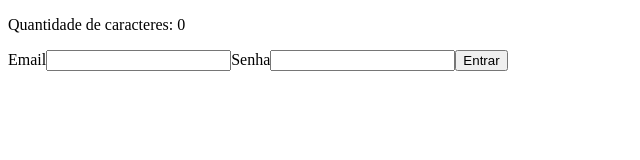
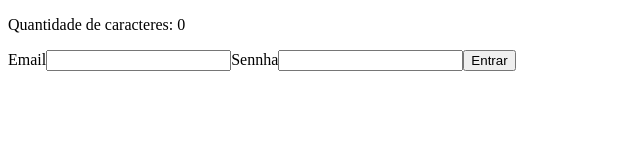
Before and after one commit to matsoaresp/React, a React (Create React App) app: page /pagina-inicial in a window 1280 px wide. Shown: the top 160 px of the page, without its empty margins (0-640 px from the left). Built offline with nearby package versions, Linux system fonts and the light colour scheme.

Commit message:
Component password

```diff
--- a/src/app/pages/login/Login.tsx
+++ b/src/app/pages/login/Login.tsx
@@ -36,22 +36,12 @@ export const Login = () => {
                 />
 
 
-                <label>
-                    <span>Senha</span>
-                    <input
-                        ref={inputPasswordRef}
-                        value={password}
-                        onChange={e => setPassword(e.target.value)}
-                        type="password"
-                        onKeyDown={e => {
-                            if (e.key === "Enter") {
-                                e.preventDefault();
-                                handleEntrar();
-                            }
-                        }}
-                    />
-                </label>
+               <InputLogin
+                    label="Sennha"
+                    value={password}
+                    onChange={setPassword}
 
+               />
                 <button type="button" onClick={handleEntrar}>Entrar</button>
             </form>
         </div>
```
